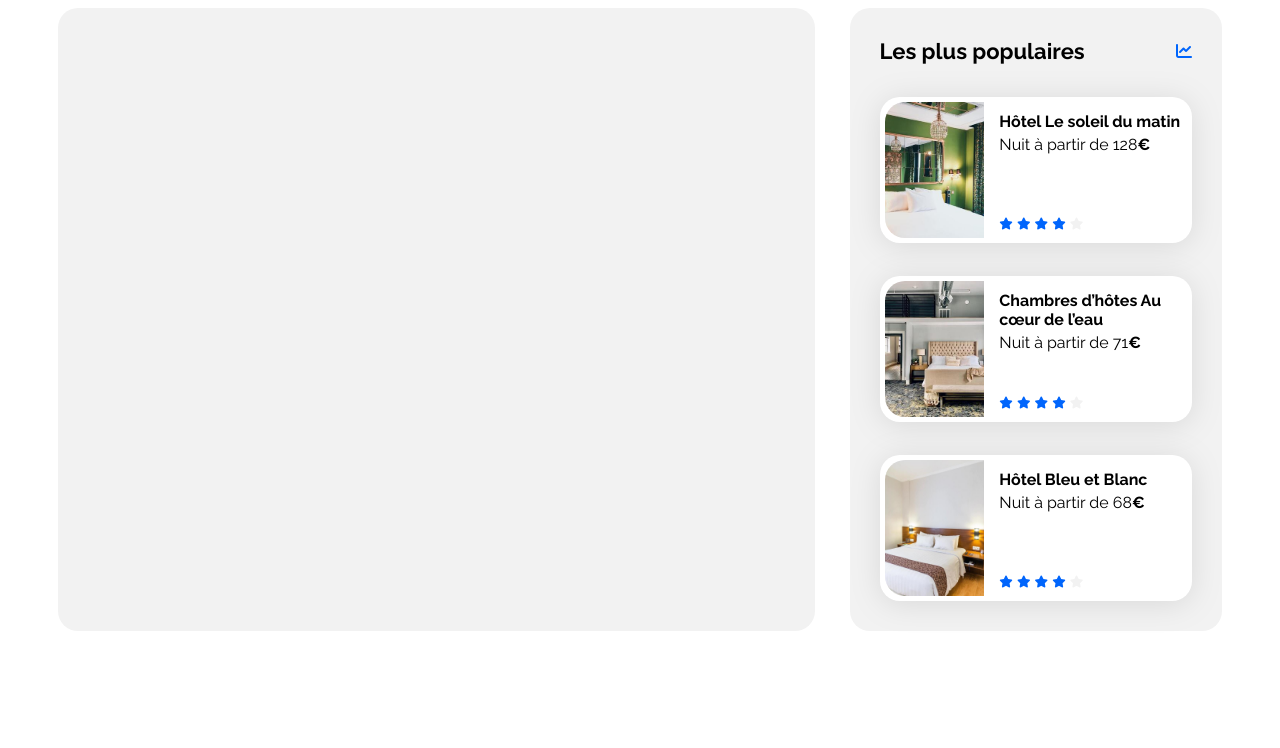
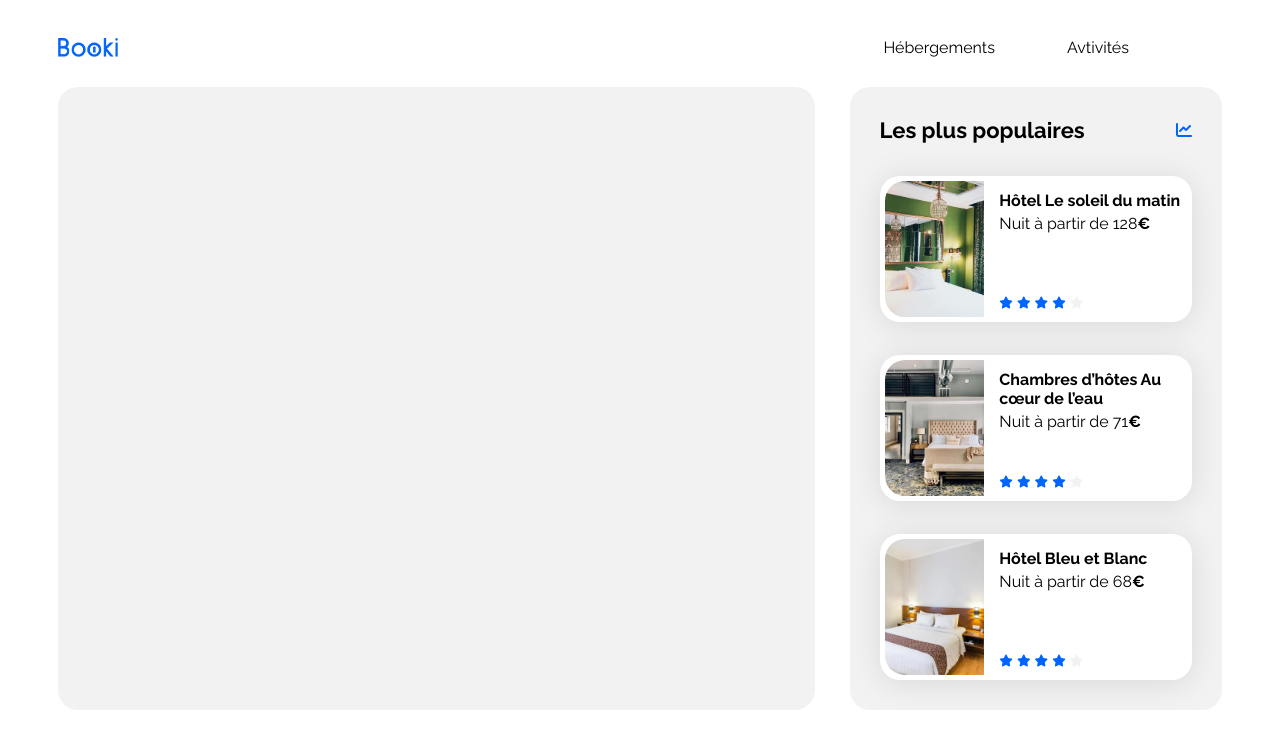
Before and after one commit to Sigfroy/OPC-projet3, a plain HTML site: page booki-starter-code/index.html in a window 1280 px wide. Drawn offline with Linux system fonts and the light colour scheme.

Commit message:
feat: add header with CSS

```diff
--- a/booki-starter-code/css/style.css
+++ b/booki-starter-code/css/style.css
@@ -12,6 +12,31 @@
 .fa-solid {
     color: var(--main-color);
 }
+
+.header-container {
+    display: flex;
+    justify-content: space-between;
+    align-items: center;
+    padding-top: 30px;
+    padding-bottom: 30px;
+}
+
+.logo {
+    max-height: 19px;
+}
+
+nav ul {
+    list-style-type: none;
+    padding-right: 25px;
+    padding-left: 25px;
+    margin: 0;
+}
+
+nav ul li {
+    display: inline; /* Afficher les éléments de menu en ligne */
+    margin-right: 68px; /* Espacement entre les éléments de menu */
+}
+
 
 body {
     display: flex;
--- a/booki-starter-code/index.html
+++ b/booki-starter-code/index.html
@@ -16,7 +16,17 @@
 
 <body>
     <div class="main-container">
-        <header></header>
+        <header>
+            <div class="header-container">
+                <img class="logo" src="images/logo/Booki.png" alt="logo Booki">
+                <nav>
+                    <ul>
+                        <li><a href="#">Hébergements</a></li>
+                        <li><a href="#">Avtivités</a></li>
+                    </ul>
+                </nav>
+            </div>
+        </header>
         <main>
             <div class="hebergements-and-populaires">
                 <section class="hebergements">
```
